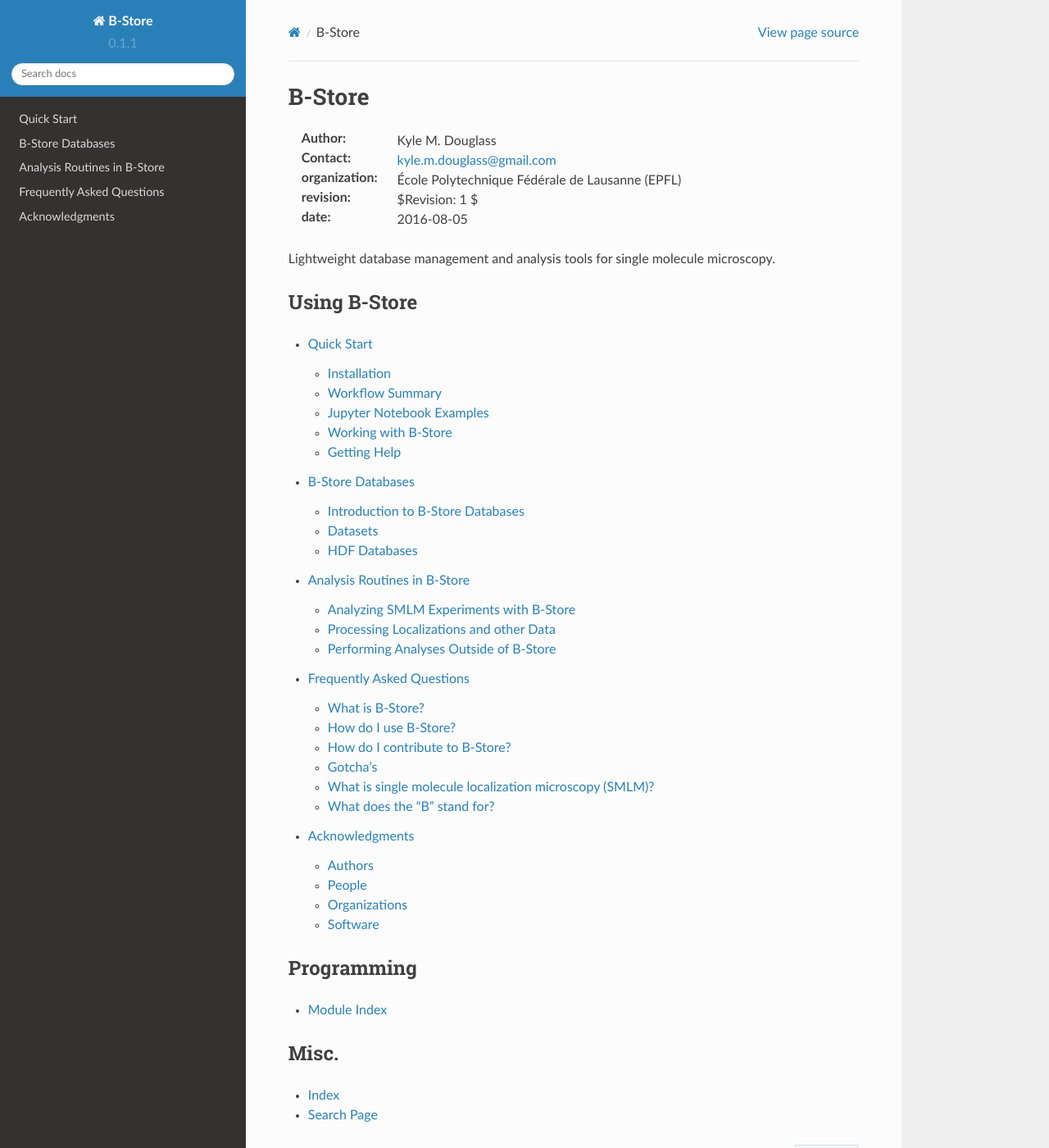
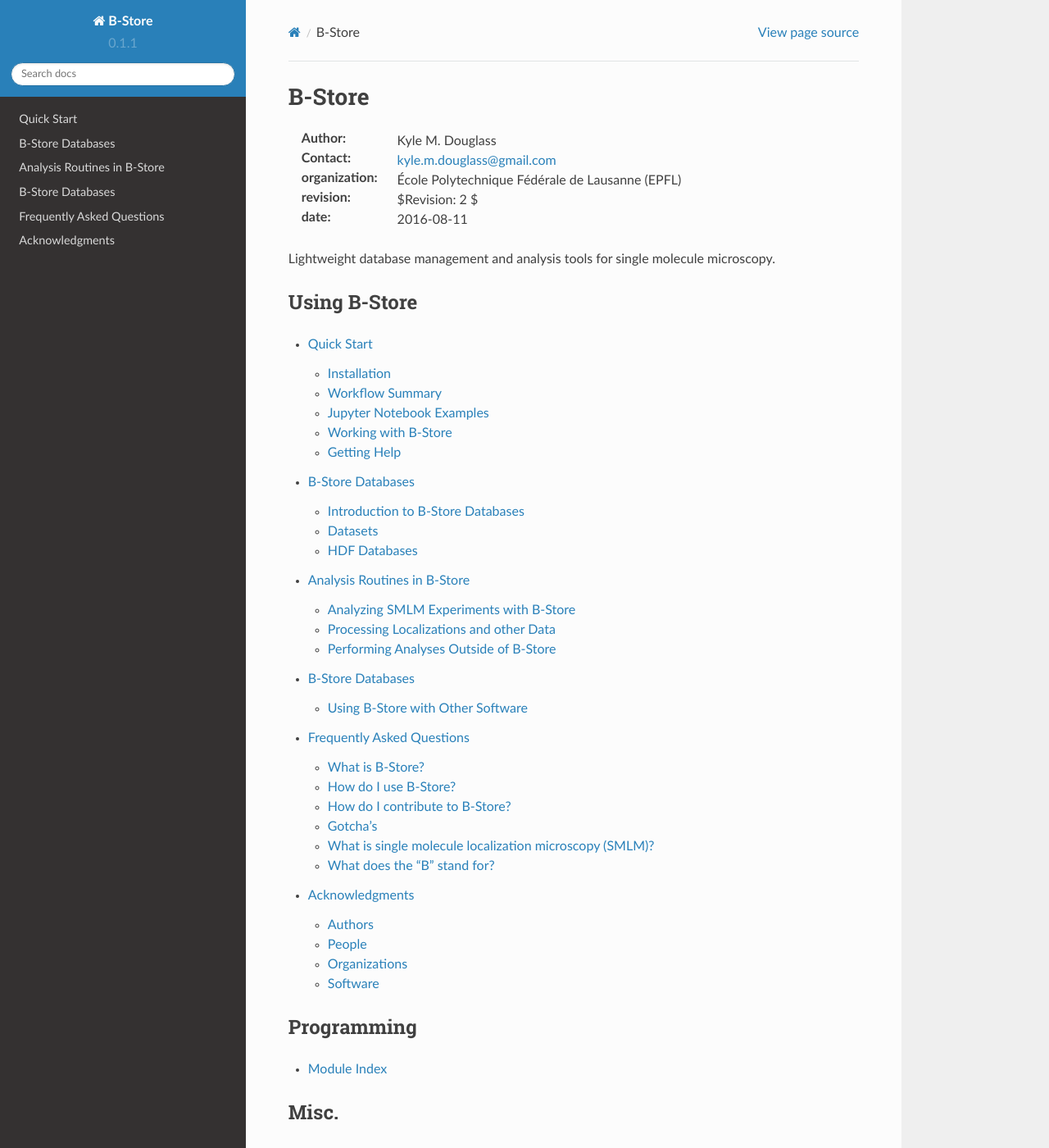
Before and after one commit to kmdouglass/bstore, a Sphinx documentation site: the page built from docs/index.rst, in a window 1280 px wide and 1400 px high. Shown: the whole window at 82% size. Built offline with Sphinx 7.4.7 and the Read the Docs theme 2.0.0, drawn with Linux system fonts in a browser that asks for light colours.

```diff
--- a/docs/index.rst
+++ b/docs/index.rst
@@ -10,8 +10,8 @@ B-Store
 :Author: Kyle M. Douglass
 :Contact: kyle.m.douglass@gmail.com
 :organization: École Polytechnique Fédérale de Lausanne (EPFL)
-:revision: $Revision: 1 $
-:date: 2016-08-05
+:revision: $Revision: 2 $
+:date: 2016-08-11
 
 .. meta::
    :keywords: faq
@@ -32,6 +32,7 @@ Using B-Store
    quickstart
    database
    analysis
+   other_programs
    faq
    acknowledgments
 
```
Also changed, not shown: docs/other_programs.rst (added, +57 -0 lines), 1 other file.
